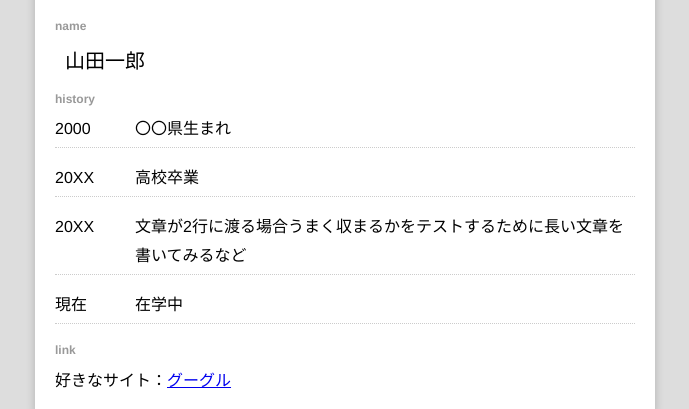
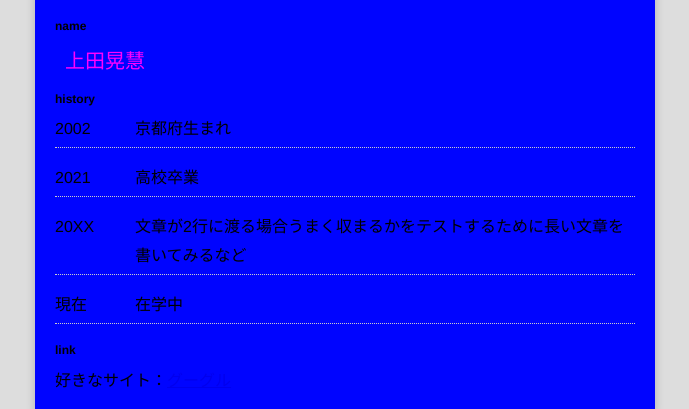
Before and after one commit to KUAD-XtechDesign/simple_page-UedaAkisato, a plain HTML site: page index.html in a window 1280 px wide. Shown: the part 371-780 px from the top of the page, without its empty margins (295-984 px from the left). Drawn offline with Linux system fonts and the light colour scheme.

Commit message:
画像の変更

```diff
--- a/index.html
+++ b/index.html
@@ -13,18 +13,18 @@
 
       <!-- 画像 -->
       <div id="card">
-        <img src="./images/card.jpg" alt="カード">
+        <img src="./images/card.jpg" >
       </div>
 
       <!-- 個人情報なので注意 -->
       <div class="profile">
         <h2 class="title">name</h2>
-        <h1 class="name">山田一郎</h1>
+        <h1 class="name">上田晃慧</h1>
 
         <h2 class="title">history</h2>
         <ul class="history_list">
-          <li><div class="year">2000</div><div class="txt">〇〇県生まれ</div></li>
-          <li><div class="year">20XX</div><div class="txt">高校卒業</div></li>
+          <li><div class="year">2002</div><div class="txt">京都府生まれ</div></li>
+          <li><div class="year">2021</div><div class="txt">高校卒業</div></li>
           <li><div class="year">20XX</div><div class="txt">文章が2行に渡る場合うまく収まるかをテストするために長い文章を書いてみるなど</div></li>
           <li><div class="year">現在</div><div>在学中</div></li>
         </ul>
--- a/style.css
+++ b/style.css
@@ -21,7 +21,7 @@ img{
 .wrapper{
   max-width: 600px;
   margin: 0 auto;
-  background-color: #fff;
+  background-color: rgb(0, 4, 255);
   padding: 10px;
   border-radius: 5px;
   box-shadow: 0 0 10px 0px rgba(0,0,0,0.2);
@@ -38,12 +38,13 @@ h1.name{
   font-size: 20px;
   padding-left: 10px;
   margin-bottom: 10px;
+color: #f0f;
 }
 
 /* 経歴部分 */
 h2.title{
   font-size: 12px;
-  color: #999;
+  color: rgb(0, 0, 0);
   margin-bottom: 5px;
 }
 
```
Also changed, not shown: images/card.jpg.
